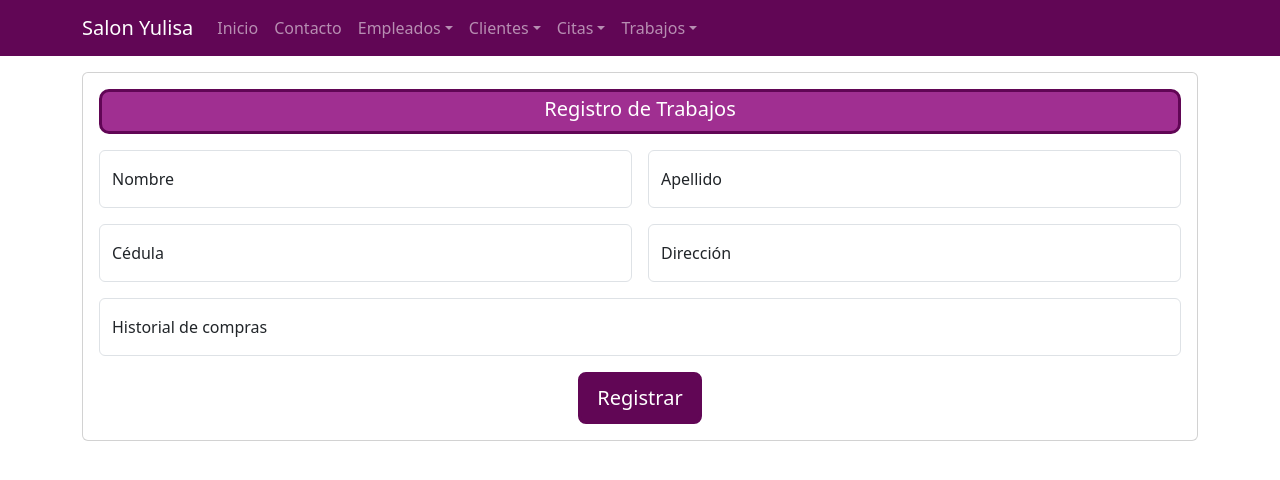
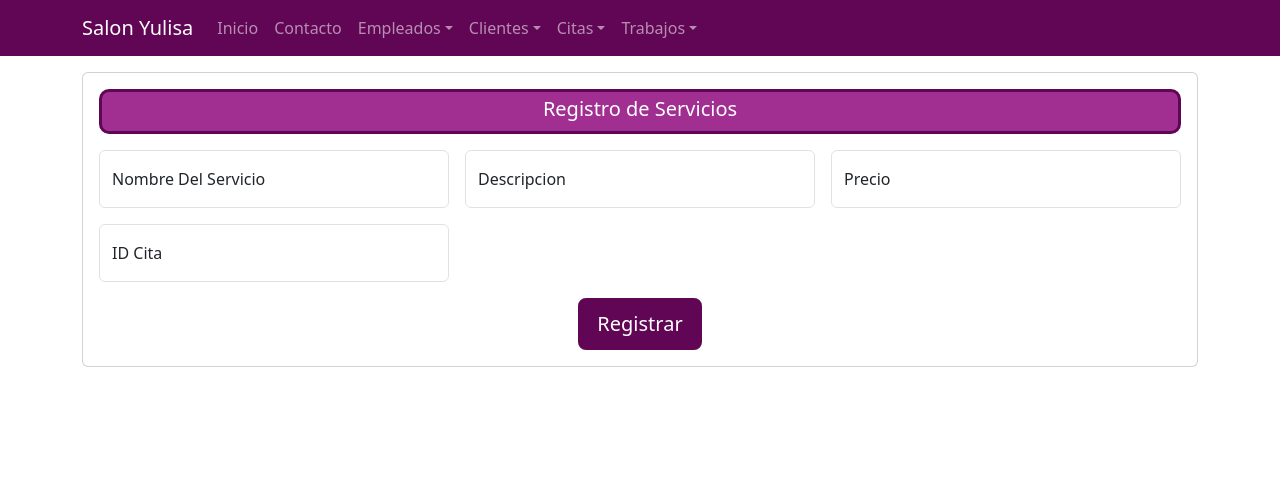
Before and after one commit to Oneyker21/Web_Salon_Yulisa, a React (Create React App) app in the folder daniela-frontend/: page /servicio in a window 1280 px wide. Shown: the top 480 px of the page. Built offline with nearby package versions, Linux system fonts and the light colour scheme.

Commit message:
registro de servicio funcionando.

```diff
--- a/daniela-frontend/src/pages/Cita.js
+++ b/daniela-frontend/src/pages/Cita.js
@@ -55,6 +55,7 @@ function Usuario() {
                   <FloatingLabel controlId="fecha_cita" label="Fecha de Cita">
                     <Form.Control
                       type="date"
+                      placeholder='Fecha de Cita'
                       value={fecha_cita}
                       onChange={(e) => setFechaCita(e.target.value)}
                     />
@@ -64,20 +65,24 @@ function Usuario() {
                   <FloatingLabel controlId="id_cliente" label="ID Cliente">
                     <Form.Control
                       type="text"
+                      placeholder='ID Cliente'
                       value={id_cliente}
                       onChange={(e) => setIdCliente(e.target.value)}
                     />
                   </FloatingLabel>
                 </Col>
+
                 <Col sm="6" md="6" lg="4">
                   <FloatingLabel controlId="id_empleado" label="ID Empleado">
                     <Form.Control
                       type="text"
+                      placeholder="ID Empleado"
                       value={id_empleado}
                       onChange={(e) => setIdEmpleado(e.target.value)}
                     />
                   </FloatingLabel>
                 </Col>
+
               </Row>
               <div className="center-button">
                 <Button variant="primary" type="submit" className="mt-3 custom-button" size="lg">
--- a/daniela-frontend/src/pages/Servicio.js
+++ b/daniela-frontend/src/pages/Servicio.js
@@ -3,14 +3,13 @@ import { Form, Row, Col, Container, FloatingLabel, Card, Button } from 'react-bo
 import Header from '../components/Header';
 import '../styles/App.css';
 
-function Trabajos() {
+function Usuario() {
+  // Crear un estado para cada campo del formulario
+  const [nombre_servicio, setNombreServicio] = useState('');
+  const [descripcion, setDescripcion] = useState('');
+  const [precio_servicio, setPrecioServicio] = useState('');
+  const [cod_cita, setCodCita] = useState('');
 
-  // Crear un estado para cada campo del formulario
-  const [nombre, setNombre] = useState('');
-  const [apellido, setApellido] = useState('');
-  const [cedula, setCedula] = useState('');
-  const [direccionEnvio, setDireccionEnvio] = useState('');
-  const [historialdecompras, setHistorialDeCompras] = useState('');
 
   // Función para manejar el envío del formulario
   const handleSubmit = async (e) => {
@@ -18,16 +17,15 @@ function Trabajos() {
 
     // Crear un objeto con los datos del formulario
     const formData = {
-      nombre,
-      apellido,
-      cedula,
-      direccionEnvio,
-      historialdecompras,
+      nombre_servicio,
+      descripcion,
+      precio_servicio,
+      cod_cita,
     };
 
     try {
       // Realizar una solicitud HTTP al backend para enviar los datos
-      const response = await fetch('http://localhost:5000/crud/createclientes', {
+      const response = await fetch('http://localhost:5000/crud/createservicios', {
         method: 'POST',
         headers: {
           'Content-Type': 'application/json',
@@ -39,13 +37,12 @@ function Trabajos() {
         // El registro se creó exitosamente
         alert('Registro exitoso');
         // Reiniciar los campos del formulario
-        setNombre('');
-        setApellido('');
-        setCedula('');
-        setDireccionEnvio('');
-        setHistorialDeCompras('');
+        setNombreServicio('');
+        setDescripcion('');
+        setPrecioServicio('');
+        setCodCita('');
       } else {
-        alert('Error al registrar el cliente');
+        alert('Error al registrar el servicio');
       }
     } catch (error) {
       console.error('Error en la solicitud:', error);
@@ -53,66 +50,58 @@ function Trabajos() {
     }
   };
 
-  return(
+  return (
     <div>
       <Header />
 
       <Container>
         <Card className="mt-3">
           <Card.Body>
-            <Card.Title className='title'>Registro de Trabajos</Card.Title>
+            <Card.Title className='title'>Registro de Servicios</Card.Title>
             <Form className="mt-3" onSubmit={handleSubmit}>
               <Row className="g-3">
-                <Col sm="6" md="6" lg="6">
-                  <FloatingLabel controlId="nombre" label="Nombre">
+                <Col sm="6" md="6" lg="4">
+                  <FloatingLabel controlId="nombre_servicio" label="Nombre Del Servicio">
                     <Form.Control
                       type="text"
                       placeholder="Ingrese el nombre"
-                      value={nombre}
-                      onChange={(e) => setNombre(e.target.value)}
+                      value={nombre_servicio}
+                      onChange={(e) => setNombreServicio(e.target.value)}
                     />
                   </FloatingLabel>
                 </Col>
-                <Col sm="6" md="6" lg="6">
-                  <FloatingLabel controlId="apellido" label="Apellido">
+                <Col sm="6" md="6" lg="4">
+                  <FloatingLabel controlId="descripcion" label="Descripcion">
                     <Form.Control
                       type="text"
-                      placeholder="Ingrese el apellido"
-                      value={apellido}
-                      onChange={(e) => setApellido(e.target.value)}
+                      placeholder="Ingrese la descripcion"
+                      value={descripcion}
+                      onChange={(e) => setDescripcion(e.target.value)}
                     />
                   </FloatingLabel>
                 </Col>
-                <Col sm="12" md="6" lg="6">
-                  <FloatingLabel controlId="cedula" label="Cédula">
+                <Col sm="12" md="6" lg="4">
+                  <FloatingLabel controlId="precio_servicio" label="Precio">
                     <Form.Control
-                      type="text"
-                      placeholder="Ingrese la cédula"
-                      value={cedula}
-                      onChange={(e) => setCedula(e.target.value)}
+                      type="number"
+                      placeholder="Ingrese el teléfono"
+                      value={precio_servicio}
+                      onChange={(e) => setPrecioServicio(e.target.value)}
                     />
                   </FloatingLabel>
                 </Col>
-                <Col sm="12" md="6" lg="6">
-                  <FloatingLabel controlId="direccion" label="Dirección">
+
+                <Col sm="12" md="6" lg="4">
+                  <FloatingLabel controlId="cod_cita" label="ID Cita">
                     <Form.Control
                       type="text"
-                      placeholder="Ingrese la dirección"
-                      value={direccionEnvio}
-                      onChange={(e) => setDireccionEnvio(e.target.value)}
+                      placeholder="ID Cita"
+                      value={cod_cita}
+                      onChange={(e) => setCodCita(e.target.value)}
                     />
                   </FloatingLabel>
                 </Col>
-                <Col sm="12" md="12" lg="12">
-                  <FloatingLabel controlId="historialdecompras" label="Historial de compras">
-                    <Form.Control
-                      type="text"
-                      placeholder="Ingrese el historial de compras"
-                      value={historialdecompras}
-                      onChange={(e) => setHistorialDeCompras(e.target.value)}
-                    />
-                  </FloatingLabel>
-                </Col>
+
               </Row>
               <div className="center-button">
                 <Button variant="primary" type="submit" className="mt-3 custom-button" size="lg">
@@ -123,9 +112,8 @@ function Trabajos() {
           </Card.Body>
         </Card>
       </Container>
-
     </div>
   );
 }
 
-export default Trabajos;
+export default Usuario;
```
